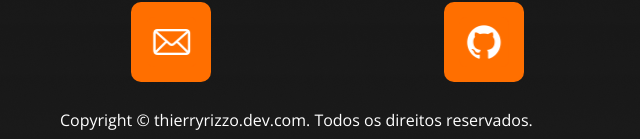
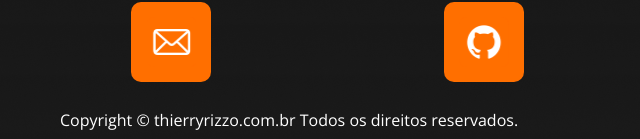
Before and after one commit to ThierryRizzo/Portfolio, a plain HTML site: page index.html in a window 1280 px wide. Shown: the part 6456-6595 px from the top of the page, 0-640 px from the left. Drawn offline with nearby package versions, Linux system fonts and the light colour scheme.

Commit message:
Versão 1.3 / Copy ajustada

```diff
--- a/index.html
+++ b/index.html
@@ -576,7 +576,7 @@
             </div>
             <footer>
                 <div class="footer-content">
-                    <p>Copyright © thierryrizzo.dev.com. Todos os direitos reservados.</p>
+                    <p>Copyright © thierryrizzo.com.br Todos os direitos reservados.</p>
                     <div class="footer-logo">
                         <img src="imagens/TR (4).png" alt="Logo">
                     </div>
```
